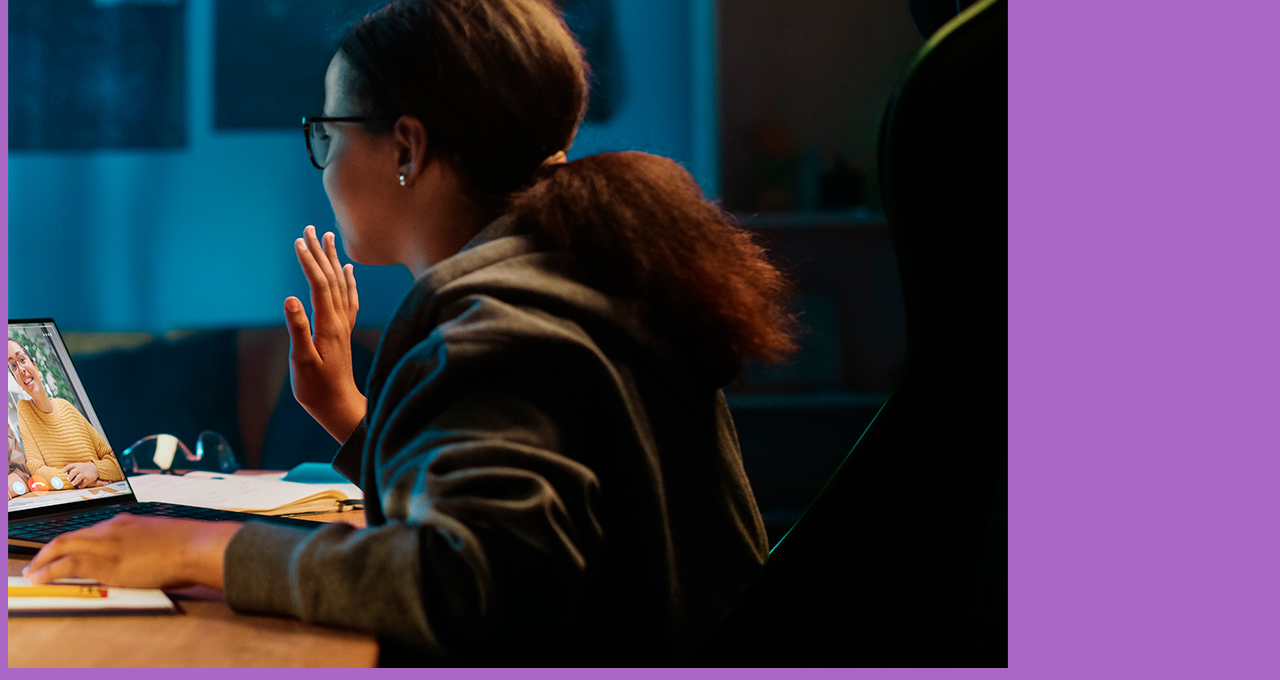
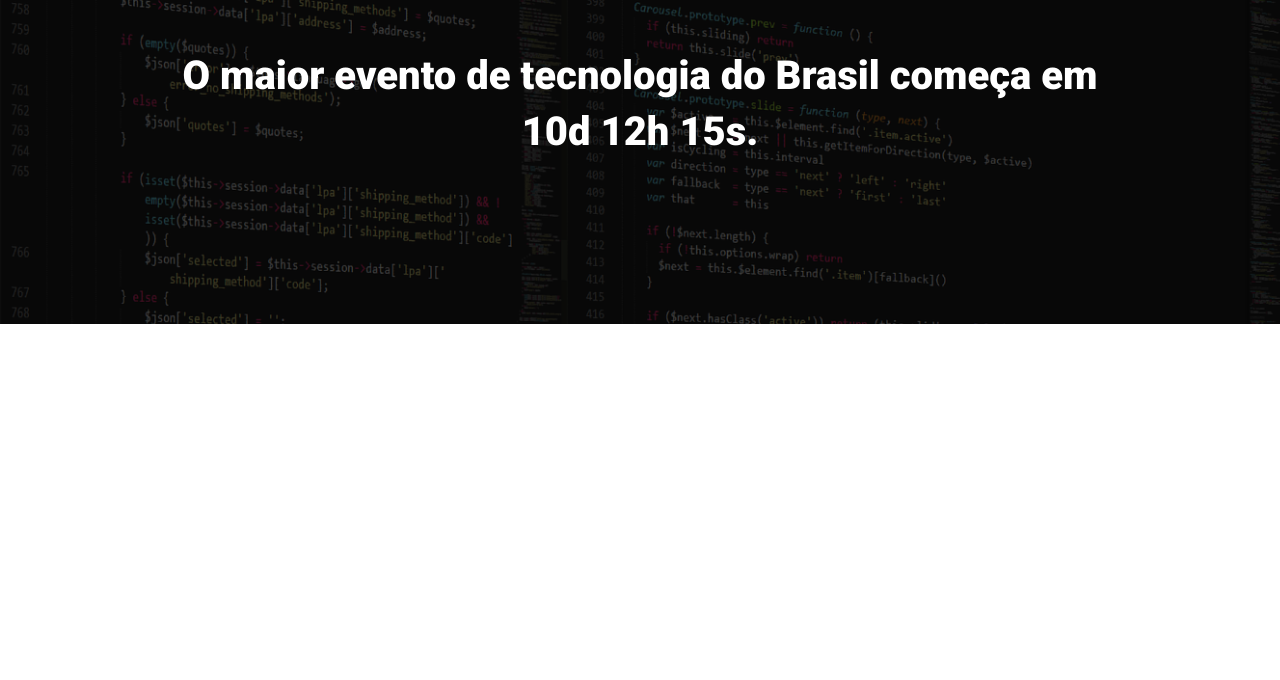
Before and after one commit to Le-Bueno/ebac_tech_talks, a website built with Parcel: page src/index.html in a window 1280 px wide. Shown: the part 160-840 px from the top of the page. After the commit the page ends 800 px from the top, so only its background shows below. Built offline with nearby package versions, Linux system fonts and the light colour scheme.

Commit message:
criando o hero

```diff
--- a/src/index.html
+++ b/src/index.html
@@ -1,20 +1,24 @@
 <!DOCTYPE html>
-<html lang="en">
+<html lang="Pt-br">
 
 <head>
     <meta charset="UTF-8">
     <meta name="viewport" content="width=, initial-scale=1.0">
-    <title>Document</title>
+    <title>Ebac Tech talks</title>
+    <link rel="preconnect" href="https://fonts.googleapis.com">
+    <link rel="preconnect" href="https://fonts.gstatic.com" crossorigin>
+    <link href="https://fonts.googleapis.com/css2?family=Roboto:wght@400;700;900&display=swap" rel="stylesheet">
 
     <link rel="stylesheet" href="./styles/main.scss">
 </head>
 
 <body>
-    <h1>Ola mundo</h1>
-
-
-    <img src="./images/backend.png" alt="">
-
+    <header class="hero">
+        <div class="container">
+            <img class="hero__logo" src="./images/ebac_logo.svg" alt="Ebac Logo">
+            <p class="hero__text">O maior evento de tecnologia do Brasil começa em 10d 12h 15s.</p>
+        </div>
+    </header>
     <script src="scripts/main.js"></script>
 </body>
 
--- /dev/null
+++ b/src/styles/_hero.scss
@@ -0,0 +1,60 @@
+.hero {
+    padding-top: 64px;
+    padding-bottom: 100px;
+
+    background-image: url(../images/fundo.png);
+    background-repeat: no-repeat;
+    background-size: cover;
+    position: relative;
+
+
+    .container {
+        position: relative;
+    }
+
+
+    &::before {
+        position: absolute;
+        top: 0;
+        left: 0;
+        width: 100%;
+        height: 100%;
+        background-color: #000;
+        content: '';
+        opacity: .7;
+    }
+
+    &__text {
+        margin-top: 64px;
+        margin-bottom: 64px;
+        font-size: 40px;
+        line-height: 56px;
+
+        font-weight: 800;
+        text-align: center;
+
+    }
+
+    &__logo {
+
+        margin: 0 auto;
+        height: 80px;
+        display: block;
+    }
+
+
+    @media(max-width: 640px) {
+
+        padding: 40px 0;
+
+        &__logo {
+            height: 40px;
+        }
+
+        &__text {
+            font-size: 22px;
+            line-height: 24px;
+            margin: 24px 0;
+        }
+    }
+}
--- a/src/styles/main.scss
+++ b/src/styles/main.scss
@@ -1,3 +1,29 @@
-body {
-    background-color: rgb(170, 103, 196);
+@use'hero';
+
+
+* {
+    margin: 0;
+    padding: 0;
+    box-sizing: border-box;
+    font-family: roboto, sans-serif;
+    color: #fff;
 }
+
+
+.container {
+
+    max-width: 960px;
+    width: 100%;
+    margin: 0 auto;
+
+
+    @media (max-width:640px) {
+        max-width: 80%;
+
+    }
+
+
+    @media (max-width:1024px) {
+        max-width: 90%;
+    }
+}
```
